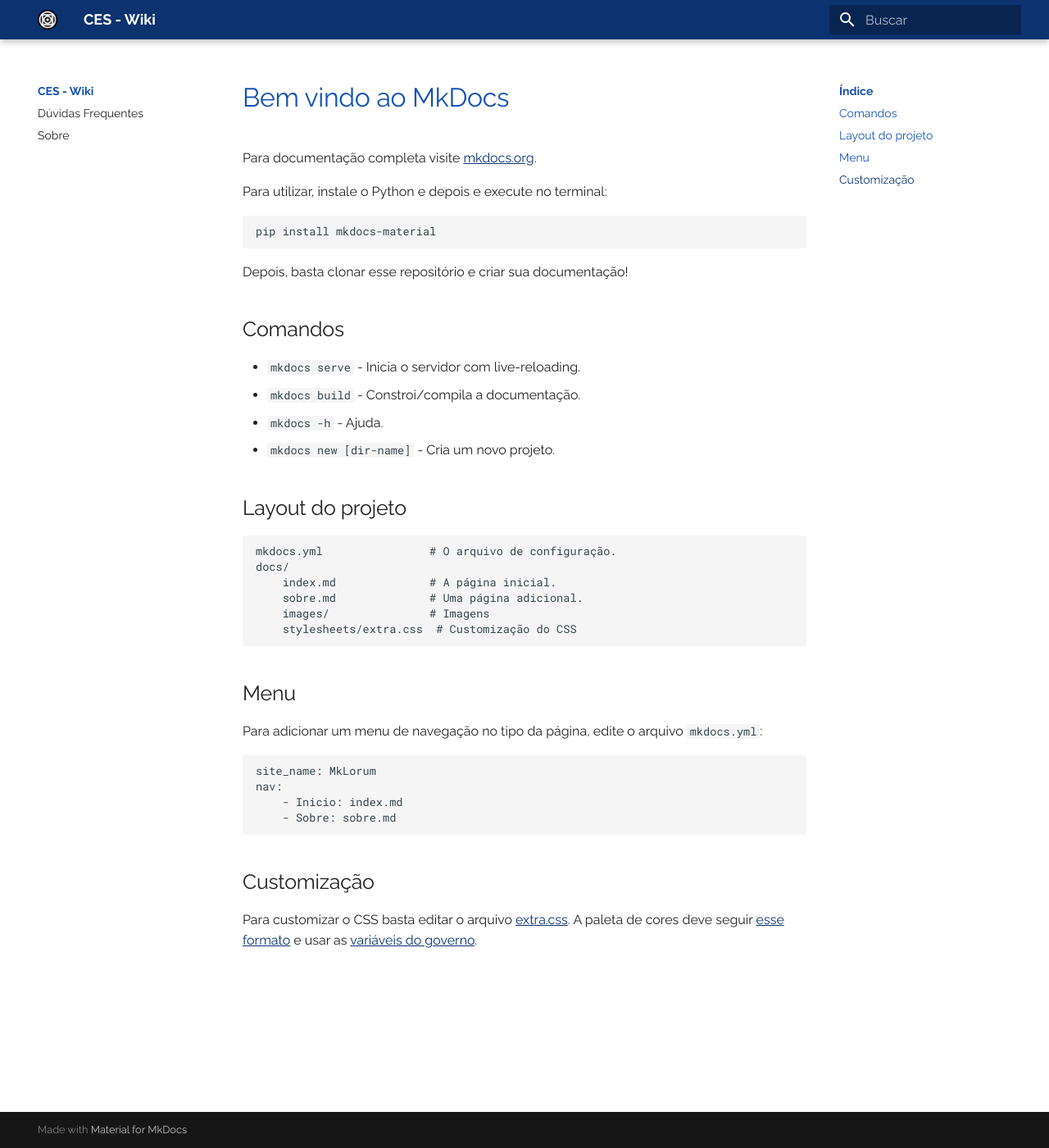
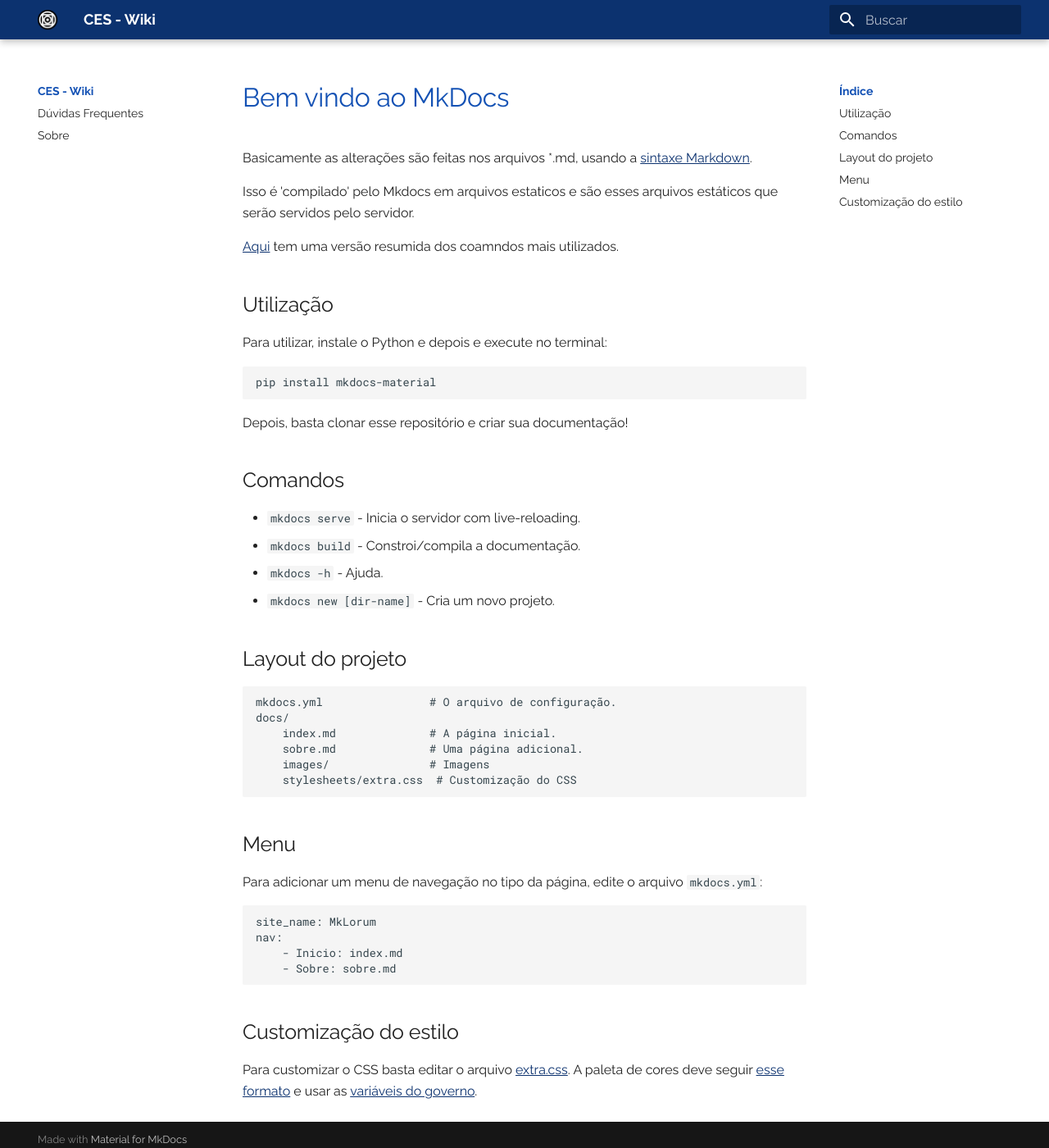
Before and after one commit to ufmt-ces/ufmt-ces.github.io, an MkDocs documentation site: the page built from docs/mkdocs.md, in a window 1280 px wide and 1400 px high. Shown: the whole window at 82% size. Built offline with MkDocs 1.6.1 and Material for MkDocs 9.7.7, drawn with Linux system fonts in a browser that asks for light colours.

Commit message:
um pouco mais de instrução

```diff
--- a/docs/mkdocs.md
+++ b/docs/mkdocs.md
@@ -1,6 +1,12 @@
 # Bem vindo ao MkDocs
 
-Para documentação completa visite [mkdocs.org](https://www.mkdocs.org).
+Basicamente as alterações são feitas nos arquivos *.md, usando a [sintaxe Markdown](https://daringfireball.net/projects/markdown/syntax).
+
+Isso é 'compilado' pelo Mkdocs em arquivos estaticos e são esses arquivos estáticos que serão servidos pelo servidor.
+
+[Aqui](markdowncheatsheet.md) tem uma versão resumida dos coamndos mais utilizados.
+
+## Utilização
 
 Para utilizar, instale o Python e depois e execute no terminal:
 
@@ -35,7 +41,7 @@ Para adicionar um menu de navegação no tipo da página, edite o arquivo `mkdoc
         - Inicio: index.md
         - Sobre: sobre.md
 
-## Customização
+## Customização do estilo
 
 Para customizar o CSS basta editar o arquivo [extra.css](stylesheets/extra.css).
 A paleta de cores deve seguir [esse formato](https://squidfunk.github.io/mkdocs-material/getting-started/#color-palette) e usar as [variáveis do governo](http://dsgov.estaleiro.serpro.gov.br/ds/fundamentos-visuais/cores).
```
Also changed, not shown: readme.md (+2 -0 lines).
